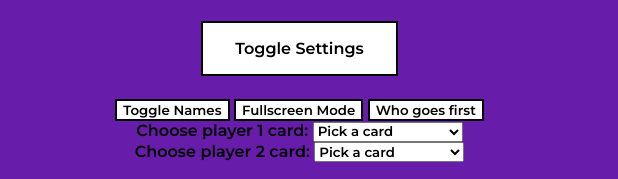
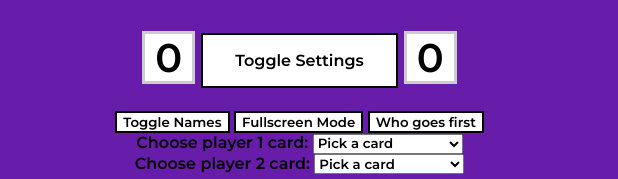
Before and after one commit to ImJustSpirit/RLBCSA, a plain HTML site: page index.html in a window 1280 px wide. Shown: the part 893-1072 px from the top of the page, 662-1280 px from the left. Drawn offline with Linux system fonts and the light colour scheme.

Commit message:
Update index.html

```diff
--- a/index.html
+++ b/index.html
@@ -65,6 +65,24 @@
         border: 3px solid #555;
       }
 
+      input[type=text2] {
+        width: 100%;
+        padding: 1px 1px;
+        margin: 8px 0;
+        box-sizing: border-box;
+        border: 3px solid #ccc;
+        -webkit-transition: 0.5s;
+        transition: 0.5s;
+        outline: none;
+        font-size: 40px;
+        text-align: center;
+        font-family: 'Montserrat', sans-serif;
+      }
+
+      input[type=text2]:focus {
+        border: 3px solid #555;
+      }
+
     </style>
   </head>
 
@@ -94,7 +112,9 @@
     <br>
     <br>
     <center>
+      <input class="solid" style="position:relative; width:53px; height:53px; top:6px" type="text2" id="score1" name="score1" value="0">
       <button class="button button5" onclick="toggleSettings()">Toggle Settings</button>
+      <input class="solid" style="position:relative; width:53px; height:53px; top:6px" type="text2" id="score2" name="score2" value="0">
       <div style="font-family: 'Montserrat', sans-serif;" id="myDIV">
         <script>
           function toggleSettings() {
```
